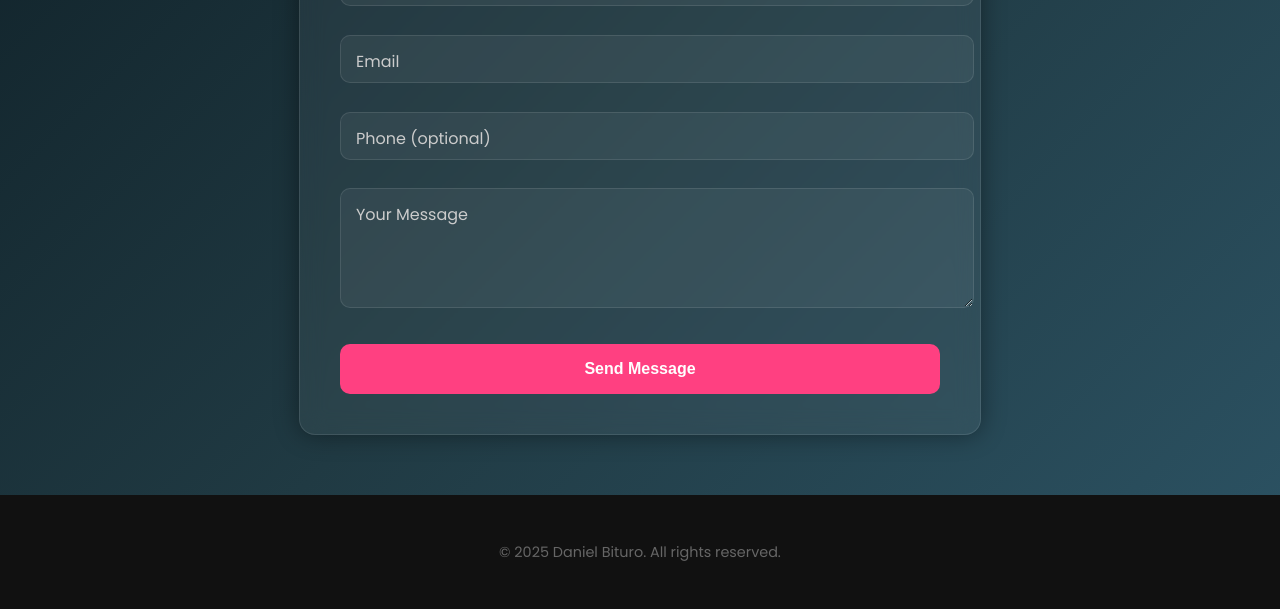
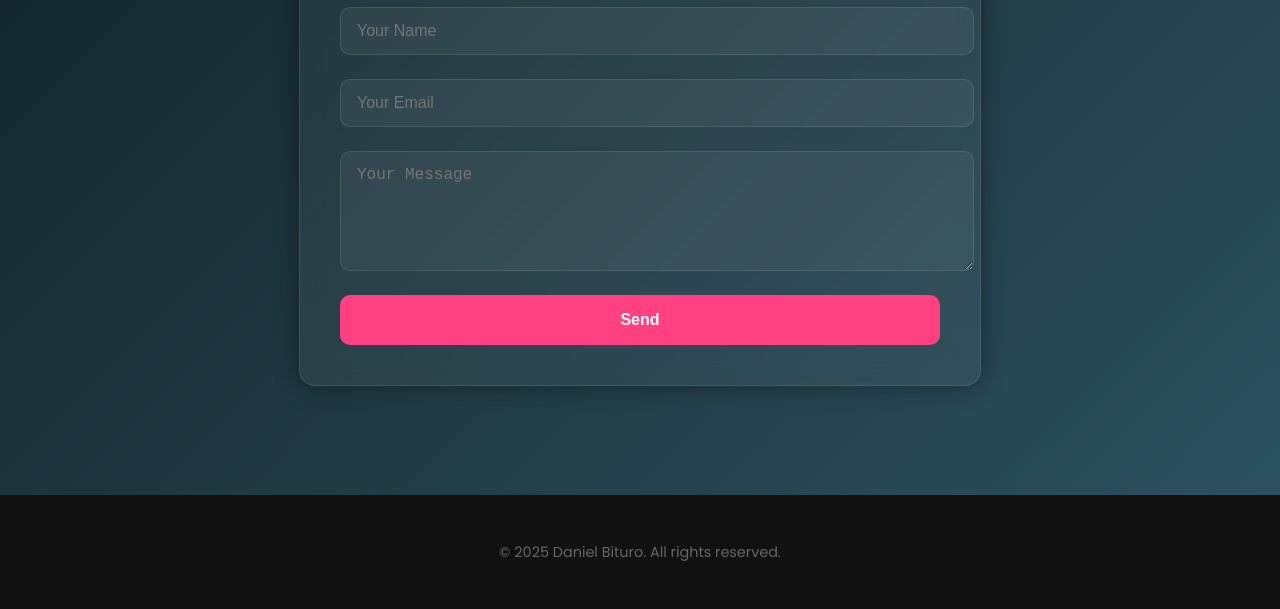
Before and after one commit to Dannythanks/dannythanks.github.io, a plain HTML site: page contact.html in a window 1280 px wide. Shown: the part 310-919 px from the top of the page. Drawn offline with Linux system fonts and the light colour scheme.

Commit message:
Update contact.html

```diff
--- a/contact.html
+++ b/contact.html
@@ -10,7 +10,6 @@
   <style>
     :root {
       --primary: #ff4081;
-      --bg-dark: #0f2027;
       --bg-gradient: linear-gradient(135deg, #0f2027, #203a43, #2c5364);
       --glass: rgba(255, 255, 255, 0.05);
       --glass-border: rgba(255, 255, 255, 0.1);
@@ -26,7 +25,6 @@
     header {
       position: sticky;
       top: 0;
-      z-index: 100;
       background-color: rgba(0, 0, 0, 0.7);
       backdrop-filter: blur(10px);
       box-shadow: 0 4px 8px rgba(255, 64, 129, 0.2);
@@ -38,8 +36,8 @@
 
     header h1 {
       font-family: 'Montserrat', sans-serif;
+      color: var(--primary);
       font-size: 1.6rem;
-      color: var(--primary);
       margin: 0;
     }
 
@@ -89,13 +87,13 @@
       margin-bottom: 2rem;
     }
 
-    .form-group {
-      position: relative;
-      margin-bottom: 1.8rem;
+    form {
+      display: flex;
+      flex-direction: column;
+      gap: 1.5rem;
     }
 
-    .form-group input,
-    .form-group textarea {
+    input, textarea {
       width: 100%;
       background: var(--glass);
       border: 1px solid var(--glass-border);
@@ -106,40 +104,15 @@
       outline: none;
     }
 
-    .form-group label {
-      position: absolute;
-      left: 16px;
-      top: 14px;
-      color: #ccc;
-      font-size: 1rem;
-      transition: all 0.3s;
-      pointer-events: none;
-    }
-
-    .form-group input:focus + label,
-    .form-group input:not(:placeholder-shown) + label,
-    .form-group textarea:focus + label,
-    .form-group textarea:not(:placeholder-shown) + label {
-      top: -10px;
-      left: 12px;
-      font-size: 0.8rem;
-      color: var(--primary);
-      background: rgba(15, 32, 39, 0.9);
-      padding: 0 6px;
-    }
-
-    .form-group input:focus,
-    .form-group textarea:focus {
+    input:focus, textarea:focus {
       border-color: var(--primary);
-      background: rgba(255, 255, 255, 0.07);
     }
 
     button {
-      width: 100%;
-      padding: 1rem;
       background: var(--primary);
       color: white;
       font-size: 1rem;
+      padding: 1rem;
       border: none;
       border-radius: 10px;
       cursor: pointer;
@@ -195,28 +168,14 @@
   <main>
     <div class="form-container">
       <h2>Contact Me</h2>
-      <form action="https://formsubmit.co/yourname@gmail.com" method="POST">
-        <!-- Replace with your actual email above -->
+      <form action="https://formsubmit.co/danielbituro@email.com" method="POST">
         <input type="hidden" name="_captcha" value="false">
-        <input type="hidden" name="_next" value="https://your-username.github.io/thankyou.html">
+        <input type="hidden" name="_next" value="thankyou.html">
 
-        <div class="form-group">
-          <input type="text" id="name" name="name" required placeholder=" " />
-          <label for="name">Full Name</label>
-        </div>
-        <div class="form-group">
-          <input type="email" id="email" name="email" required placeholder=" " />
-          <label for="email">Email</label>
-        </div>
-        <div class="form-group">
-          <input type="text" id="phone" name="phone" placeholder=" " />
-          <label for="phone">Phone (optional)</label>
-        </div>
-        <div class="form-group">
-          <textarea id="message" name="message" rows="5" required placeholder=" "></textarea>
-          <label for="message">Your Message</label>
-        </div>
-        <button type="submit">Send Message</button>
+        <input type="text" name="name" placeholder="Your Name" required>
+        <input type="email" name="email" placeholder="Your Email" required>
+        <textarea name="message" rows="5" placeholder="Your Message" required></textarea>
+        <button type="submit">Send</button>
       </form>
     </div>
   </main>
```
